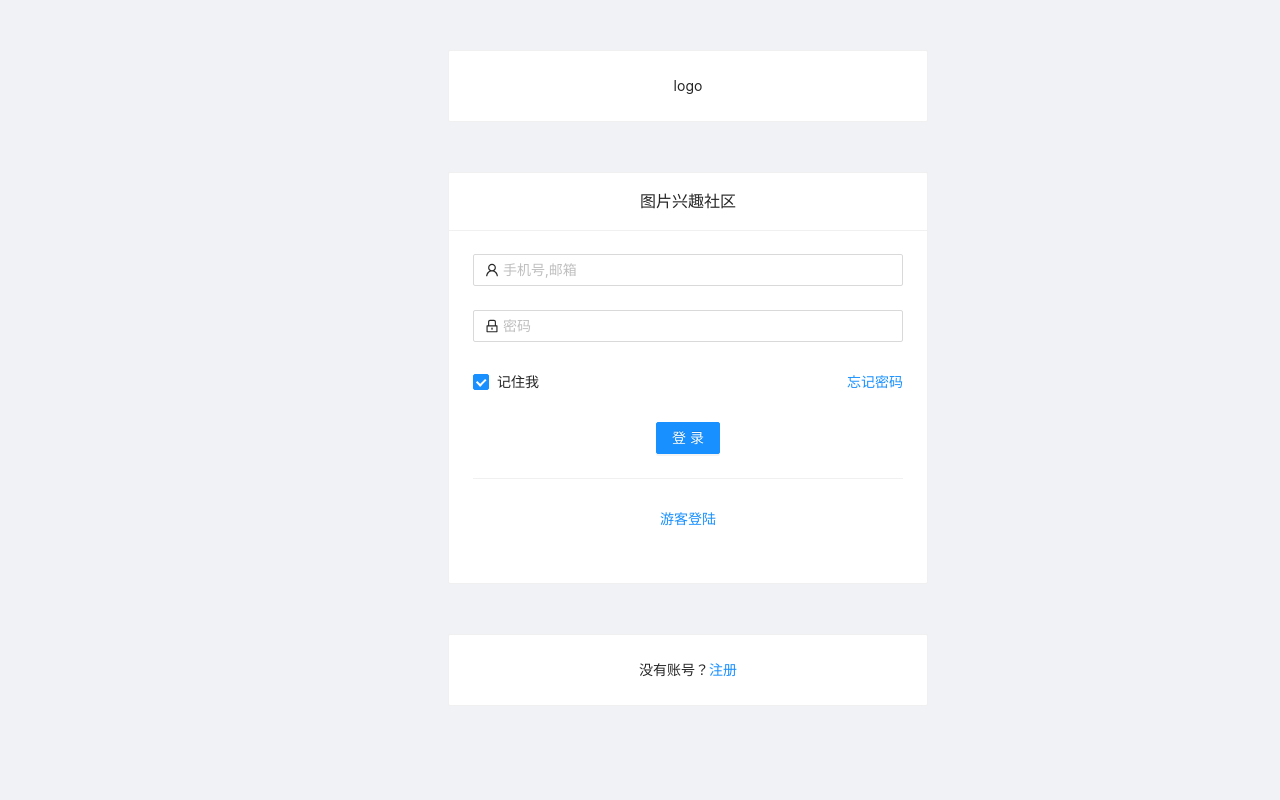
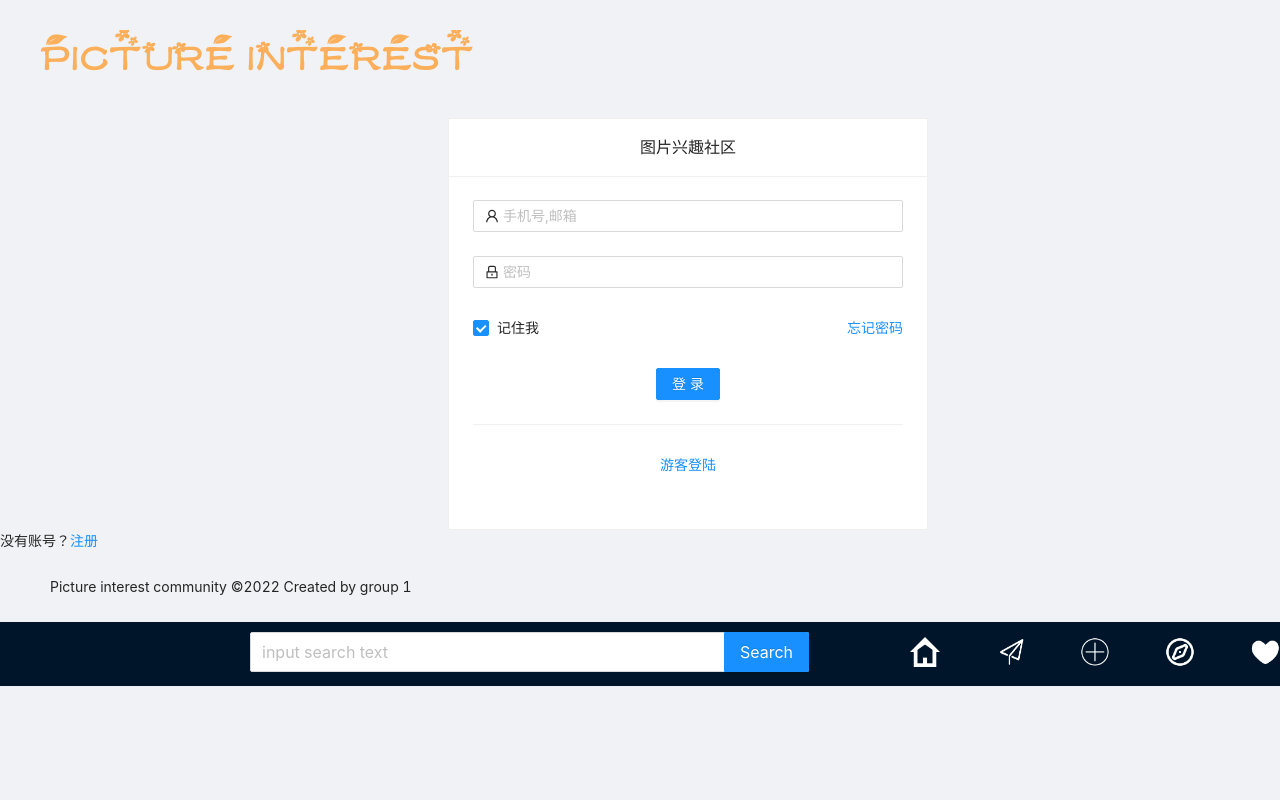
Before and after one commit to carlLiu-x/Picture-interest-community, a React (Create React App) app: page / in a window 1280 px wide. Shown: the top 800 px of the page. Built offline with nearby package versions, Linux system fonts and the light colour scheme.

Commit message:
Add files via upload

```diff
--- a/src/components/login.tsx
+++ b/src/components/login.tsx
@@ -2,19 +2,31 @@ import React, {Component} from 'react'
 import '../css/login.css'
 import {get,post} from '../axios/axios'
 import { NavLink} from 'react-router-dom'
-import { Form, Input, Button, Checkbox,Card,Layout,Divider  } from 'antd';
+import picintlogo from '../icon/picintlogo.png';
+import { Form, Input, Button, Checkbox,Card,Layout,Divider,message  } from 'antd';
 import { UserOutlined, LockOutlined } from '@ant-design/icons';
 import {set} from "local-storage"
+import { withSuccess } from 'antd/lib/modal/confirm';
 const { Header, Content, Footer } = Layout;
 
+const error = () => {
+    message.error('账号或密码错误');
+  };
+const success = () => {
+    message.success('登陆成功');
+  };
 class Login extends React.Component {
     onFinish = (values: any) => {
         post("/api/v1/account/login",values).then((responce) =>{
+            console.log(responce.data);
             if(responce.data.message === 'OK'){
                 if(set("uid",`${responce.data.uid}`)){
                     document.getElementById('tohomepage')?.click();
                     console.log("click");
+                    success();
                 }
+            }else{
+                error();
             }
         }).catch(error=>{
             console.log('did not send')
@@ -22,15 +34,11 @@ class Login extends React.Component {
     };
     render() {
         return (
-            <Layout>
-            <div className="whitespace"/>
+            <Layout className="login-layout">
             {/* 登录页logo */}
-            <Content className="logoin-logo-content">
-                <Card  className="login-logo">
-                        logo
-                </Card>
+            <Content className="login-logo-content">
+            <input type='image' src={picintlogo} style={{padding:30}}></input>
             </Content>
-            <div className="whitespace"/>
             {/* 登录账号密码输入card */}
             <Content className="login-log-content">
                 <Card title={<div style={{textAlign:"center"}}>图片兴趣社区</div>} className="login-form">
@@ -92,22 +100,18 @@ class Login extends React.Component {
                     </Form>
                 </Card>
             </Content>
-            <div className="whitespace"/>
             {/* 没有账号，转到注册页跳转card */}
             <Content className="login-tologon-content">
-                <Card  className="to-logon">
+
                         没有账号？
                         <NavLink className="log-router-logon" to="/register" >
                         注册
                         </NavLink>
-                </Card>
+
             </Content>
-            <div className="whitespace"/>
-            <div className="whitespace"/>
-            <div className="whitespace"/>
-            <Footer className="site-layout-footer" style={{ textAlign: 'center' }}>Picture interest community ©2022 Created by group 1</Footer>
-            <a href = './homepage' style = {{display:'none'}}id = 'tohomepage'></a>
-          </Layout>
+            <Footer className="login-footer">Picture interest community ©2022 Created by group 1</Footer>
+            <a href = './homepage' style = {{display:'none',height:0 }}id = 'tohomepage'></a>
+            </Layout>
 
         )
     }
--- a/src/components/logon.tsx
+++ b/src/components/logon.tsx
@@ -2,13 +2,20 @@ import React, {Component} from 'react'
 import '../css/logon.css'
 import {get,post} from '../axios/axios'
 import { NavLink,useNavigate} from 'react-router-dom'
-import { Form, Input,InputNumber,Cascader,Select,Row,Col,AutoComplete, Button, Checkbox,Card,Layout } from 'antd';
+import picintlogo from '../icon/picintlogo.png';
+import { Form, Input,InputNumber,Cascader,Select,Row,Col,AutoComplete, Button, Checkbox,Card,Layout,message } from 'antd';
 import { UserOutlined, LockOutlined } from '@ant-design/icons';
 import { AxiosResponse } from 'axios';
 
 const { Header, Content, Footer } = Layout;
 const { Option } = Select;
 
+const error = () => {
+    message.error('账号已存在');
+  };
+const success = () => {
+    message.success('注册成功');
+  };
 
 class Logon extends React.Component{
     // constructor(telnum: string,password: string,sex: string,age: string,email: string) {
@@ -34,10 +41,12 @@ class Logon extends React.Component{
         }
         post("/api/v1/account/register",res).then((responce ) =>{
             console.log(responce.data);
-            console.log(res);
             if(responce.data.message === 'OK'){
                 document.getElementById('tologin')?.click();
                 console.log("click");
+                success();
+            }else{
+                error();
             }
         }).catch(error=>{
             alert('did not send')
@@ -45,16 +54,13 @@ class Logon extends React.Component{
     };
     render() {
         return(
-            <Layout>
-                <div className="whitespace"/>
+            <Layout className="logon-layout">
                 {/* 注册页logo */}
-                <Content className="site-layout-content">
-                    <Card  className="to-logon">
-                            logo
-                    </Card>
+                <Content className="logon-logo-content">
+                <input type='image' src={picintlogo} style={{padding:30}}></input>
                 </Content>
-                <div className="whitespace"/>
-                <Content className="site-layout-content">
+                {/* 注册表单card */}
+                <Content className="logon-log-content">
                 <Card title={<div style={{textAlign:"center"}}>图片兴趣社区</div>} className="logon-form">
                 <Form
                     name="register"
@@ -150,15 +156,13 @@ class Logon extends React.Component{
                     </Form.Item>
                 </Form>
                 </Card>
-                <div className="whitespace"/>
                 </Content>
-                <Card  className="to-logon">
+                <Card  className="to-login">
                         已有账号？
                         <NavLink className="log-router-login" to="/login" >
                         登录
                         </NavLink>
                 </Card>
-                <div className="whitespace"/>
                 <a href = './login' style = {{display:'none'}}id = 'tologin'></a>
             </Layout>
         )
```
